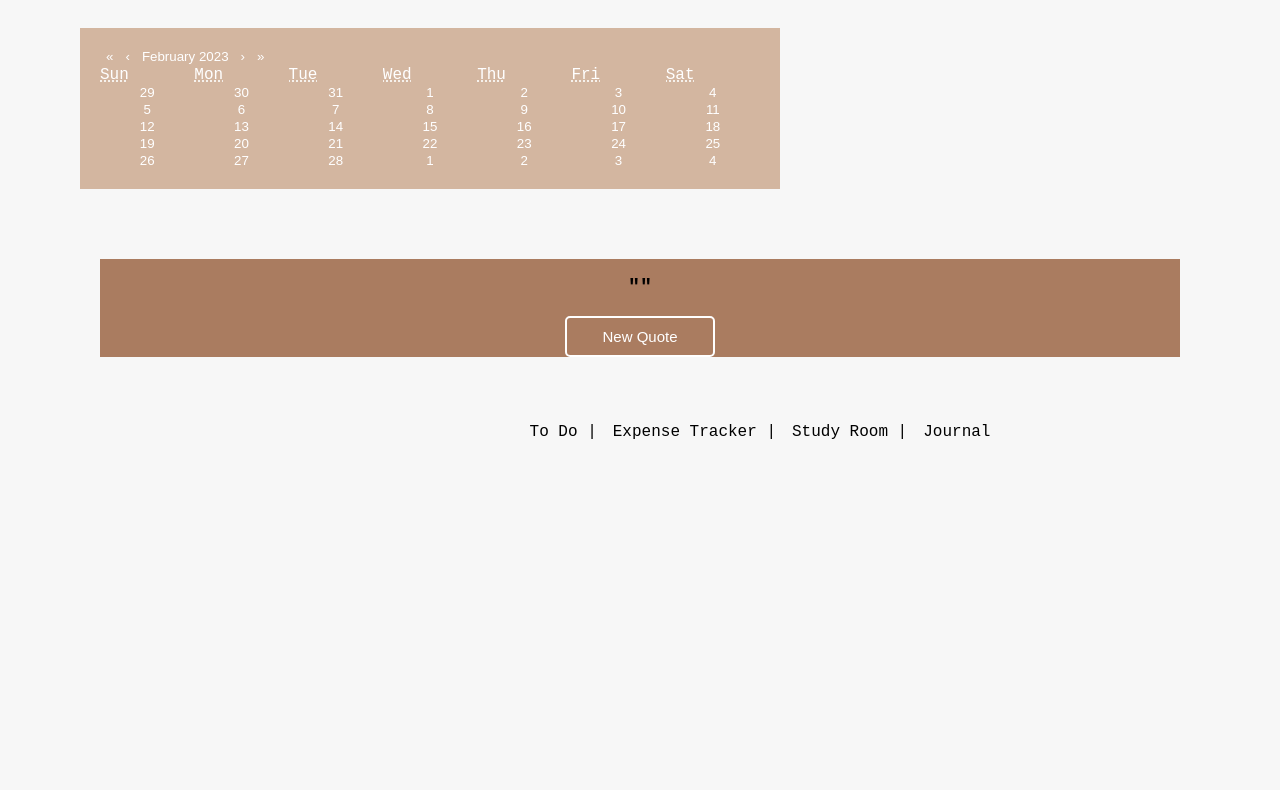
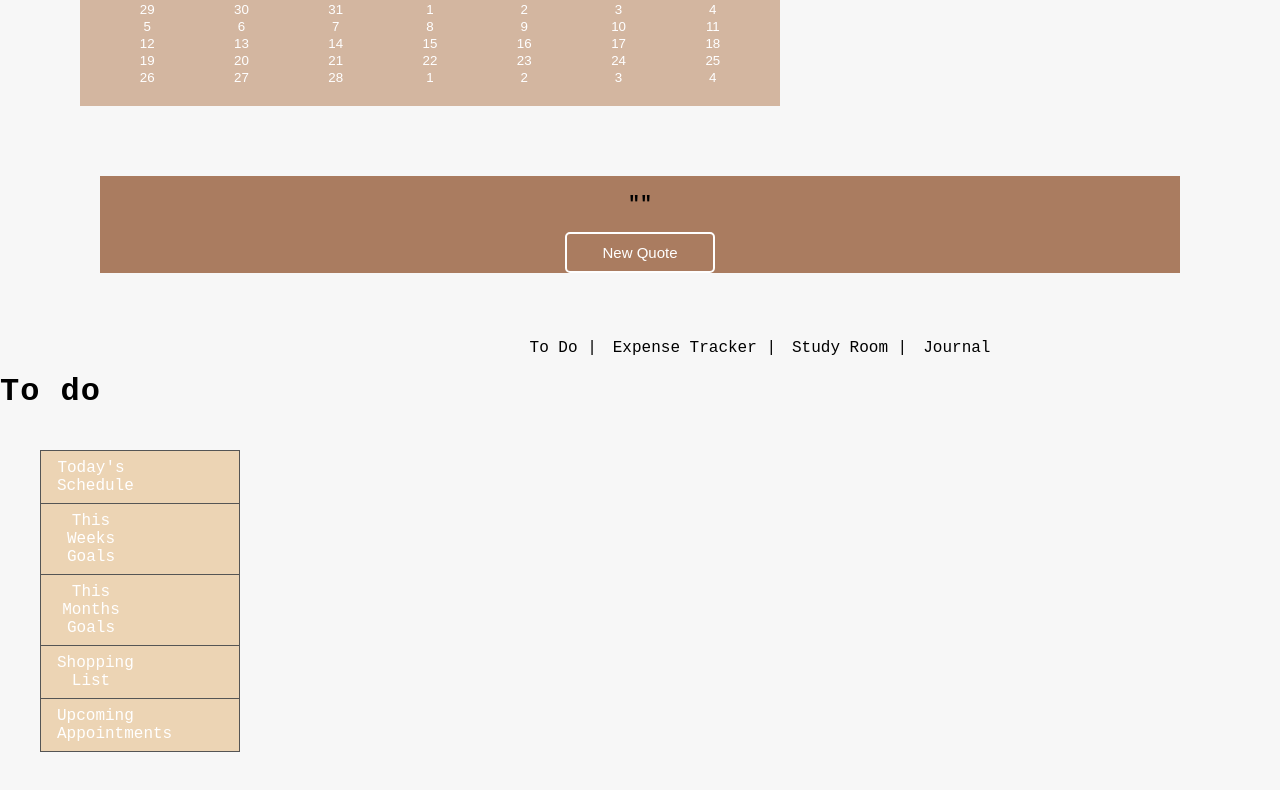
Before and after one commit to anji-braimoh/LYF3, a React (Create React App) app in the folder lyf3/: page /todo in a window 1280 px wide. Shown: the part 260-1050 px from the top of the page. Before the commit the page ends 800 px from the top, so only its background shows below. Built offline with nearby package versions, Linux system fonts and the light colour scheme; no server answers.

Commit message:
added nested router

```diff
--- a/lyf3/src/App.css
+++ b/lyf3/src/App.css
@@ -24,6 +24,7 @@ margin: 50px 0px 0px 200px;}
 nav ul {list-style: none;
 display: flex;
 gap:1rem;
+width: 100%;
 }
 
 
--- a/lyf3/src/App.js
+++ b/lyf3/src/App.js
@@ -10,6 +10,9 @@ import { Study } from './components/study';
 import { Journal } from './components/journal';
 import { Today } from './components/Today';
 import { Week } from './components/week';
+import { Month } from './components/month';
+import { Shopping } from './components/shopping';
+import { Appointments } from './components/appointments';
 
 function App() {
   return (
@@ -23,7 +26,7 @@ function App() {
 <nav>
   <ul>
     <li>
-      <Link to ="/">To Do | </Link>
+      <Link to ="/todo">To Do | </Link>
     </li>
     <li>
       <Link to ="/expense">Expense Tracker | </Link>
@@ -37,12 +40,13 @@ function App() {
   </ul>
 </nav>
     <Routes>
-      <Route path="/" element = {<ToDo />} />
+      <Route path="/todo" element = {<ToDo />} >
         <Route path = "today" element = {<Today />} />
         <Route path = "week" element ={<Week/>} />
-
-
-
+        <Route path = "month" element= {<Month/>}/>
+        <Route path= "shopping" element = {<Shopping/>}/>
+        <Route path= "appointments" element= {<Appointments/>}/>
+        </Route>
       <Route path="/expense" element = {<Expense />} />
       <Route path="/study" element = {<Study />} />
       <Route path="/journal" element = {<Journal />} />
--- a/lyf3/src/components/ToDo.css
+++ b/lyf3/src/components/ToDo.css
@@ -0,0 +1,23 @@
+.toDoNav{background-color: #ECD4B4 ;
+    width: 200px;
+    margin: 40px;
+}
+
+.toDoUl{list-style-type: none;
+margin: 0;
+padding: 0;
+width: auto;
+border: 1px solid #555;}
+
+.toDoLi a{display: block;
+    width: 100px;
+color: white;
+padding: 8px 16px;
+text-decoration: none;}
+
+.toDoLi {text-align: center;
+border-bottom: 1px solid #555;}
+
+.toDoLi:last-child {
+    border-bottom: none;
+  }
--- a/lyf3/src/components/ToDo.js
+++ b/lyf3/src/components/ToDo.js
@@ -1,12 +1,35 @@
 // import React from 'react';
 // import { useParams } from 'react-router-dom';
+import { Link, Outlet } from 'react-router-dom';
 import './ToDo.css';
 
 // const params = useParams()
 
 export function ToDo() {
   return (
-    <h1>To do </h1>
+    <div className='toDo'>
+        <h1>To do </h1>
+        <div className='toDoNav'>
+            <ul className='toDoUl'>
+                <li className='toDoLi'>
+            <Link to = "today">Today's Schedule</Link>
+            </li>
+            <li className='toDoLi'>
+            <Link to = "week">This Weeks Goals</Link>
+            </li>
+            <li className='toDoLi'>
+            <Link to = "month">This Months Goals</Link>
+            </li>
+            <li className='toDoLi'>
+            <Link to=  "shopping">Shopping List</Link>
+            </li>
+            <li className='toDoLi'>
+            <Link to = "appointments">Upcoming Appointments</Link>
+            </li>
+</ul>
+        </div>
+        <Outlet/>
+    </div>
   )
 
 
--- /dev/null
+++ b/lyf3/src/components/appointments.js
@@ -0,0 +1,3 @@
+export function Appointments() {
+    return <h1>Upcoming Appointments</h1>
+}
--- /dev/null
+++ b/lyf3/src/components/month.js
@@ -0,0 +1,3 @@
+export function Month() {
+    return <h1>This Months Schedule</h1>
+}
--- /dev/null
+++ b/lyf3/src/components/shopping.js
@@ -0,0 +1,3 @@
+export function Shopping() {
+    return <h1>Shopping List</h1>
+}
```
